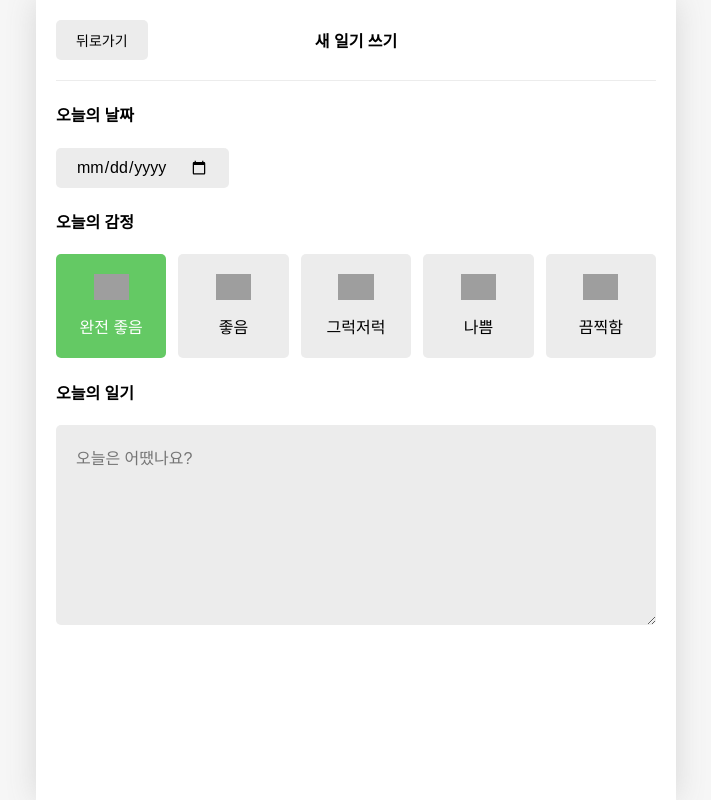
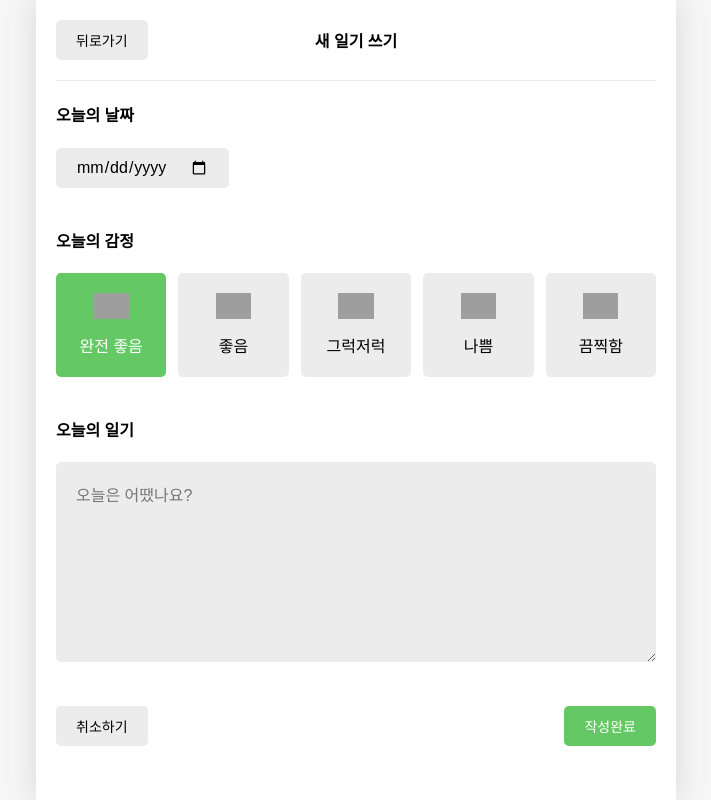
Before and after one commit to jaeyeopme/course, a React (Vite) app in the folder inflearn/onebite-react/emotion-diary/: page /new in a window 1280 px wide. Shown: the whole page, without its empty margins (284-995 px from the left). Built offline with nearby package versions, Linux system fonts and the light colour scheme; grey boxes are pictures that could not be loaded; a web font is replaced by a local one.

Commit message:
enhance Editor component: add button section for actions and adjust layout styles

```diff
--- a/inflearn/onebite-react/emotion-diary/src/components/Editor.css
+++ b/inflearn/onebite-react/emotion-diary/src/components/Editor.css
@@ -1,3 +1,7 @@
+.Editor > section {
+  margin-bottom: 40px;
+}
+
 .Editor > section > h4 {
   font-size: 16px;
   font-weight: bold;
@@ -25,3 +29,9 @@ textarea {
   justify-content: center;
   gap: 2%;
 }
+
+.Editor > .button_section {
+  display: flex;
+  justify-content: space-between;
+  gap: 2%;
+}
--- a/inflearn/onebite-react/emotion-diary/src/components/Editor.jsx
+++ b/inflearn/onebite-react/emotion-diary/src/components/Editor.jsx
@@ -1,3 +1,4 @@
+import Button from './Button'
 import './Editor.css'
 import EmotionItem from './EmotionItem'
 
@@ -49,7 +50,10 @@ const Editor = () => {
         <h4>오늘의 일기</h4>
         <textarea placeholder='오늘은 어땠나요?'></textarea>
       </section>
-      <section className='button_section'></section>
+      <section className='button_section'>
+        <Button text={'취소하기'} />
+        <Button text={'작성완료'} type={'POSITIVE'} />
+      </section>
     </div>
   )
 }
--- a/inflearn/onebite-react/emotion-diary/src/index.css
+++ b/inflearn/onebite-react/emotion-diary/src/index.css
@@ -12,6 +12,7 @@ body {
   margin: 0px;
   width: 100%;
   background-color: rgb(246, 246, 246);
+  display: flex;
 }
 
 #root {
```
